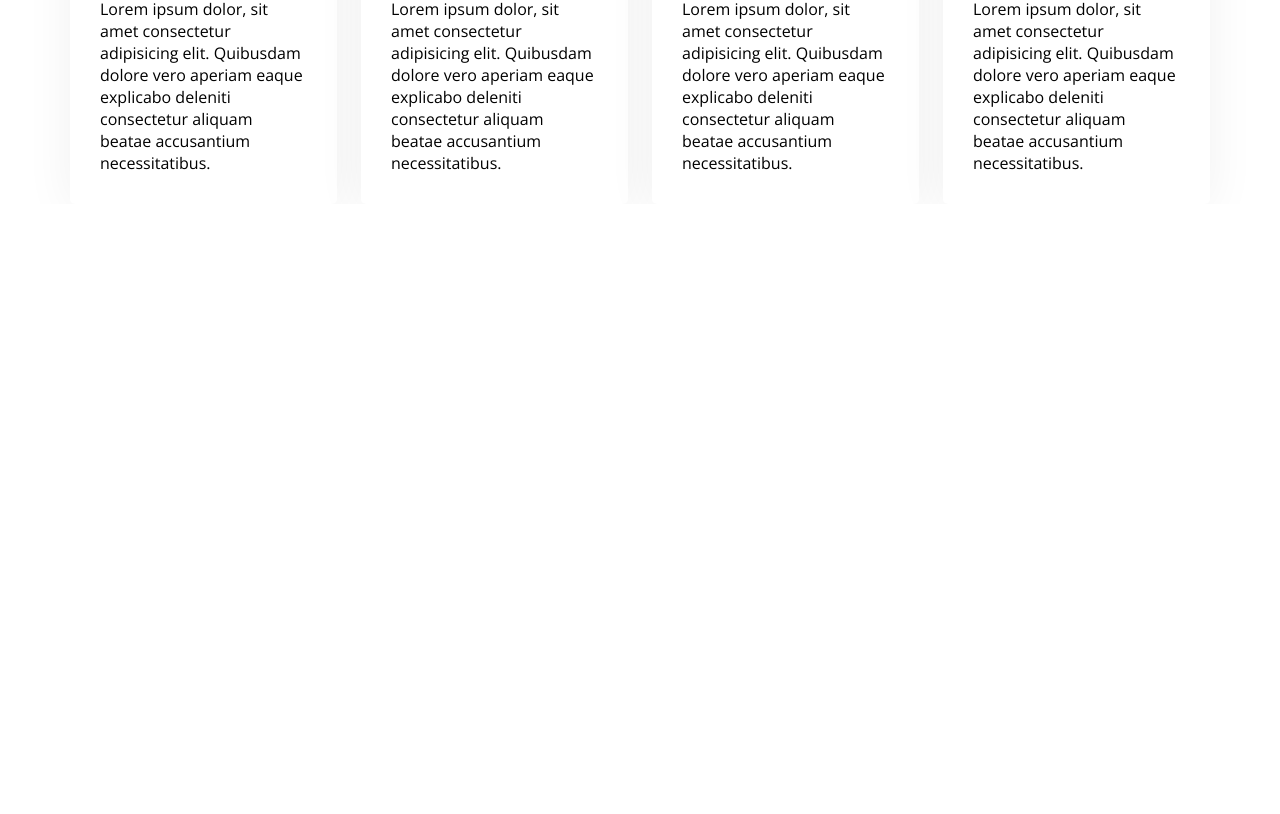
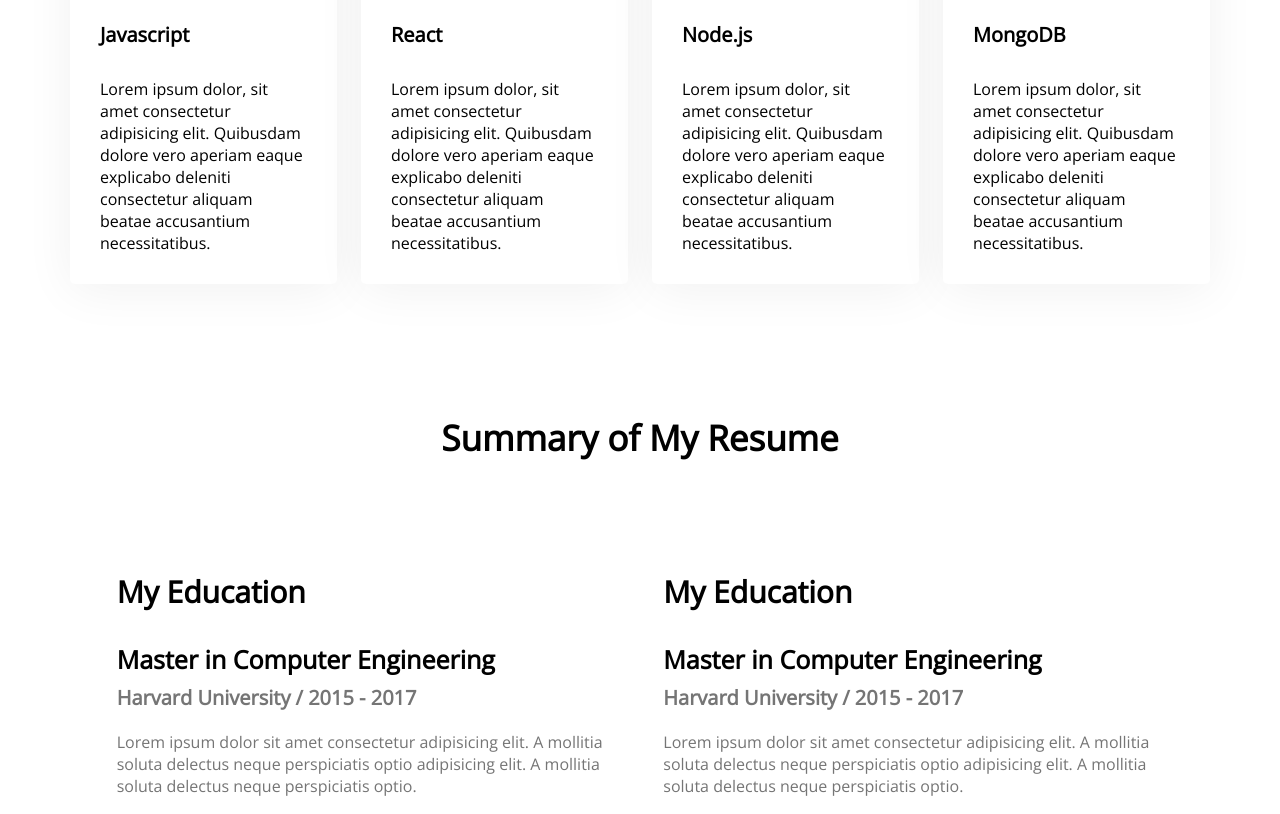
Before and after one commit to aqib-saleheen/developer-portfolio, a plain HTML site: page index.html in a window 1280 px wide. Shown: the part 1986-2800 px from the top of the page. Before the commit the page ends 2190 px from the top, so only its background shows below. Drawn offline with nearby package versions, Linux system fonts and the light colour scheme.

Commit message:
added my resume

```diff
--- a/index.html
+++ b/index.html
@@ -1,13 +1,17 @@
 <!DOCTYPE html>
 <html lang="en">
+
 <head>
     <meta charset="UTF-8">
     <meta http-equiv="X-UA-Compatible" content="IE=edge">
     <meta name="viewport" content="width=device-width, initial-scale=1.0">
     <title>Developer Portfolio</title>
     <link rel="stylesheet" href="styles/portfolio.css">
-    <link rel="preconnect" href="https://fonts.googleapis.com"><link rel="preconnect" href="https://fonts.gstatic.com" crossorigin><link href="https://fonts.googleapis.com/css2?family=Open+Sans&display=swap" rel="stylesheet">
+    <link rel="preconnect" href="https://fonts.googleapis.com">
+    <link rel="preconnect" href="https://fonts.gstatic.com" crossorigin>
+    <link href="https://fonts.googleapis.com/css2?family=Open+Sans&display=swap" rel="stylesheet">
 </head>
+
 <body>
     <header class="header">
         <nav>
@@ -23,7 +27,8 @@
             <div>
                 <h2 class="bn-sub">Hi, I am</h2>
                 <h1 class="bn-main">Mary Hardy</h1>
-                <p class="bn-description">Shot what able cold new see hold.Friendly as an betrayed formerly<br>he. Morning because as to society behaved moments</p>
+                <p class="bn-description">Shot what able cold new see hold.Friendly as an betrayed formerly<br>he.
+                    Morning because as to society behaved moments</p>
                 <button class="btn-primary">Download CV</button>
             </div>
             <img src="/images/hardy.png" alt="">
@@ -33,7 +38,10 @@
         <!-- About -->
         <section class="about">
             <h3 class="section-ti">About Me</h3>
-            <p class="section-des">I, m a designer & developer with a passion for web design. I enjoy developing simple, clean and slick websites that provide real value to the end user. Thousands of clients have procured exceptional results while working with me. Delivering work within time and budget which meets clients requirements in our motto.</p>
+            <p class="section-des">I, m a designer & developer with a passion for web design. I enjoy developing simple,
+                clean and slick websites that provide real value to the end user. Thousands of clients have procured
+                exceptional results while working with me. Delivering work within time and budget which meets clients
+                requirements in our motto.</p>
             <div class="about-info-cont">
                 <div class="about-info">
                     <p class="about-tit">Name:</p>
@@ -57,7 +65,9 @@
         <!-- What i Do -->
         <section class="whatido">
             <h3 class="section-ti">What I Do</h3>
-            <p class="section-des">I have more than 10 years experience building software for clients all over the world. Below is a quick overview of my main technical skill sets and technologies i use. Want to find out more about my experience?<br>Check out my online resume and project portfolio.</p>
+            <p class="section-des">I have more than 10 years experience building software for clients all over the
+                world. Below is a quick overview of my main technical skill sets and technologies i use. Want to find
+                out more about my experience?<br>Check out my online resume and project portfolio.</p>
         </section>
         <!-- Skills -->
         <section>
@@ -66,28 +76,80 @@
                 <div class="skill">
                     <img src="/images/icons/js.png" alt="">
                     <p class="skill-tit">Javascript</p>
-                    <p class="skill-des">Lorem ipsum dolor, sit amet consectetur adipisicing elit. Quibusdam dolore vero aperiam eaque explicabo deleniti consectetur aliquam beatae accusantium necessitatibus.</p>
+                    <p class="skill-des">Lorem ipsum dolor, sit amet consectetur adipisicing elit. Quibusdam dolore vero
+                        aperiam eaque explicabo deleniti consectetur aliquam beatae accusantium necessitatibus.</p>
                 </div>
                 <div class="skill">
                     <img src="/images/icons/react.png" alt="">
                     <p class="skill-tit">React</p>
-                    <p class="skill-des">Lorem ipsum dolor, sit amet consectetur adipisicing elit. Quibusdam dolore vero aperiam eaque explicabo deleniti consectetur aliquam beatae accusantium necessitatibus.</p>
+                    <p class="skill-des">Lorem ipsum dolor, sit amet consectetur adipisicing elit. Quibusdam dolore vero
+                        aperiam eaque explicabo deleniti consectetur aliquam beatae accusantium necessitatibus.</p>
                 </div>
                 <div class="skill">
                     <img src="/images/icons/nodejs.png" alt="">
                     <p class="skill-tit">Node.js</p>
-                    <p class="skill-des">Lorem ipsum dolor, sit amet consectetur adipisicing elit. Quibusdam dolore vero aperiam eaque explicabo deleniti consectetur aliquam beatae accusantium necessitatibus.</p>
+                    <p class="skill-des">Lorem ipsum dolor, sit amet consectetur adipisicing elit. Quibusdam dolore vero
+                        aperiam eaque explicabo deleniti consectetur aliquam beatae accusantium necessitatibus.</p>
                 </div>
                 <div class="skill">
                     <img src="/images/icons/mongo.png" alt="">
                     <p class="skill-tit">MongoDB</p>
-                    <p class="skill-des">Lorem ipsum dolor, sit amet consectetur adipisicing elit. Quibusdam dolore vero aperiam eaque explicabo deleniti consectetur aliquam beatae accusantium necessitatibus.</p>
+                    <p class="skill-des">Lorem ipsum dolor, sit amet consectetur adipisicing elit. Quibusdam dolore vero
+                        aperiam eaque explicabo deleniti consectetur aliquam beatae accusantium necessitatibus.</p>
                 </div>
             </div>
         </section>
+        <!-- My Resume -->
+        <section>
+            <h3 class="section-ti">Summary of My Resume</h3>
+            <div class="resume-con">
+                <!-- div-1 -->
+                <div>
+                    <div class="resume-box">
+                    <h1 class="resume-title">My Education</h1>
+                    <h2 class="re-item-1">Master in Computer Engineering</h2>
+                    <p class="re-item-2">Harvard University / 2015 - 2017</p>
+                    <p class="re-item-3">Lorem ipsum dolor sit amet consectetur adipisicing elit. A mollitia soluta delectus neque perspiciatis optio adipisicing elit. A mollitia soluta delectus neque perspiciatis optio.</p>
+                </div>
+                <div class="resume-box">
+                    <h2 class="re-item-1">Master in Computer Engineering</h2>
+                    <p class="re-item-2">Harvard University / 2015 - 2017</p>
+                    <p class="re-item-3">Lorem ipsum dolor sit amet consectetur adipisicing elit. A mollitia soluta delectus neque perspiciatis optio adipisicing elit. A mollitia soluta delectus neque perspiciatis optio.</p>
+                </div>
+                <div class="resume-box">
+                    <h2 class="re-item-1">Master in Computer Engineering</h2>
+                    <p class="re-item-2">Harvard University / 2015 - 2017</p>
+                    <p class="re-item-3">Lorem ipsum dolor sit amet consectetur adipisicing elit. A mollitia soluta delectus neque perspiciatis optio adipisicing elit. A mollitia soluta delectus neque perspiciatis optio.</p>
+                </div>
+                </div>
+                <!-- div-2 -->
+                <div>
+                    <div class="resume-box">
+                    <h1 class="resume-title">My Education</h1>
+                    <h2 class="re-item-1">Master in Computer Engineering</h2>
+                    <p class="re-item-2">Harvard University / 2015 - 2017</p>
+                    <p class="re-item-3">Lorem ipsum dolor sit amet consectetur adipisicing elit. A mollitia soluta delectus neque perspiciatis optio adipisicing elit. A mollitia soluta delectus neque perspiciatis optio.</p>
+                </div>
+                <div class="resume-box">
+                    <h2 class="re-item-1">Master in Computer Engineering</h2>
+                    <p class="re-item-2">Harvard University / 2015 - 2017</p>
+                    <p class="re-item-3">Lorem ipsum dolor sit amet consectetur adipisicing elit. A mollitia soluta delectus neque perspiciatis optio adipisicing elit. A mollitia soluta delectus neque perspiciatis optio.</p>
+                </div>
+                <div class="resume-box">
+                    <h2 class="re-item-1">Master in Computer Engineering</h2>
+                    <p class="re-item-2">Harvard University / 2015 - 2017</p>
+                    <p class="re-item-3">Lorem ipsum dolor sit amet consectetur adipisicing elit. A mollitia soluta delectus neque perspiciatis optio adipisicing elit. A mollitia soluta delectus neque perspiciatis optio.</p>
+                </div>
+                </div>
+                <!-- div-2 -->
+            </div>
+        </section>
+        <!-- Contact -->
+
     </main>
     <footer>
 
     </footer>
 </body>
+
 </html>
--- a/styles/portfolio.css
+++ b/styles/portfolio.css
@@ -5,6 +5,10 @@
 
 .text-primary {
     color: #FD6E0A;
+}
+
+section {
+    margin-top: 130px;
 }
 
 /* header & nav Styles */
@@ -39,12 +43,19 @@ nav li {
 .btn-primary {
     height: 64px;
     background: #FD6E0A;
+    border: 1px solid #FD6E0A;
     border-radius: 5px;
+    padding: 18px 35px;
+    transition-duration: 0.3s;
     font-weight: 700;
     font-size: 20px;
     color: #ffffff;
-    border: 0;
-    padding: 18px 35px;
+}
+
+.btn-primary:hover {
+    background: #ffffff;
+    border: 1px solid #FD6E0A;
+    color: #FD6E0A;
 }
 
 /* Banner */
@@ -83,7 +94,7 @@ main {
 
 /* About --------------------------*/
 .about {
-    margin-top: 130px;
+
     background: #FFF8F3;
     border-radius: 10px;
     padding: 130px 150px;
@@ -124,11 +135,6 @@ main {
     font-size: 20px;
 }
 
-/* What i do */
-.whatido {
-    margin-top: 130px;
-}
-
 .skill-con {
     display: flex;
     gap: 24px;
@@ -149,3 +155,44 @@ main {
     font-size: 20px;
     margin: 30px 0;
 }
+
+/* resume */
+.resume-con{
+    margin-top: 110px;
+    display: flex;
+    justify-content: space-evenly;
+}
+
+.resume-box {
+    width: 500px;
+    height: auto;
+    border-bottom: 2px solid #757575;
+    /* background-color: rgba(253, 111, 10, 0.299); */
+}
+
+.resume-title{
+    margin-bottom: 30px;
+    font-weight: 700;
+    font-size: 30px;
+}
+
+.re-item-1 {
+    margin-top: 30px;
+    margin-bottom: 8px;
+    font-weight: 700;
+    font-size: 25px;
+}
+
+.re-item-2 {
+    margin-bottom: 20px;
+    font-weight: 600;
+    font-size: 20px;
+    color: #757575;
+}
+
+.re-item-3 {
+    margin-bottom: 30px;
+    font-weight: 400;
+    font-size: 16px;
+    color: #757575;
+}
```
Lines whose indentation alone changed are shown as unchanged.
